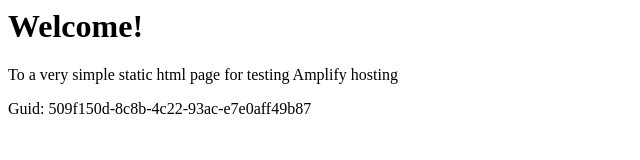
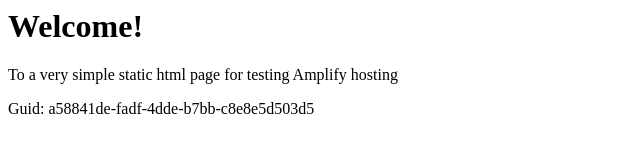
Before and after one commit to aws-aemilia-cmh/Github-PR-Commit-Integration-Test-DoNotTouch-GitHubWebhookPushCanaryTest-v1-prod-us-east-2, a website: page src/index.html in a window 1280 px wide. Shown: the full height of the page, 0-640 px from the left. Drawn offline with Linux system fonts and the light colour scheme.

Commit message:
commit from integ tests

```diff
--- a/src/index.html
+++ b/src/index.html
@@ -12,6 +12,6 @@
 <body>
     <h1>Welcome!</h1>
     <p>To a very simple static html page for testing Amplify hosting</p>
-    <p>Guid: 509f150d-8c8b-4c22-93ac-e7e0aff49b87</p></body>
+    <p>Guid: a58841de-fadf-4dde-b7bb-c8e8e5d503d5</p></body>
 
 </html>
```
